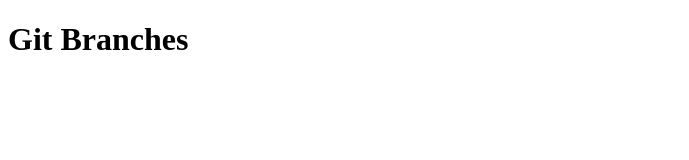
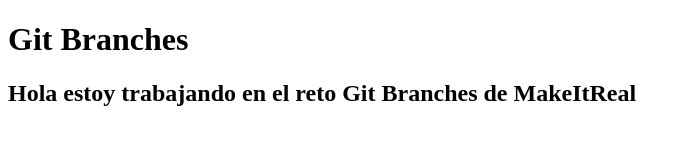
Before and after one commit to FredyGoGa/aspirantes-mir-ejercicioi-3, a plain HTML site: page index.html in a window 1280 px wide. Shown: the whole page, without its empty margins (0-689 px from the left). Drawn offline with Linux system fonts and the light colour scheme.

Commit message:
cambios en la rama develop

```diff
--- a/index.html
+++ b/index.html
@@ -8,5 +8,6 @@
   </head>
   <body>
     <h1>Git Branches</h1>
+    <h2>Hola estoy trabajando en el reto Git Branches de MakeItReal</h2>
   </body>
 </html>
```
Also changed, not shown: 1 other file.
